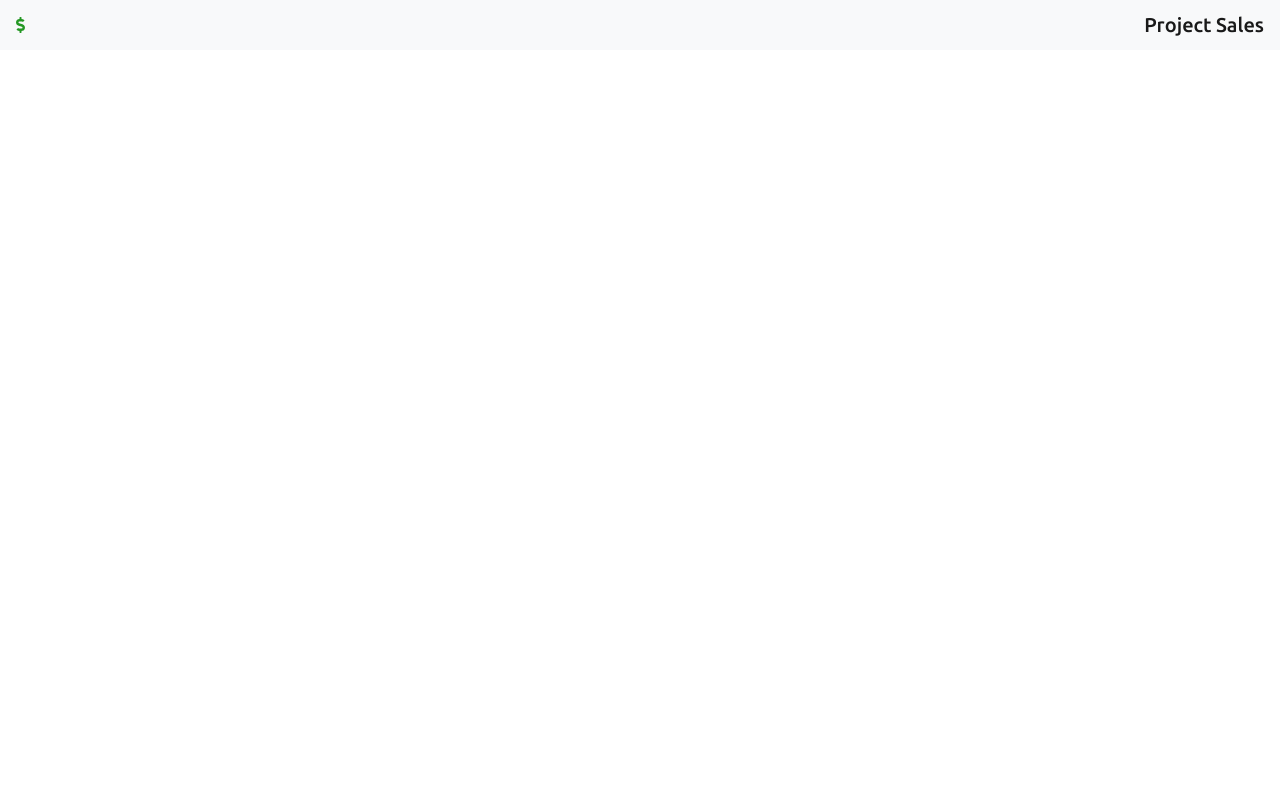
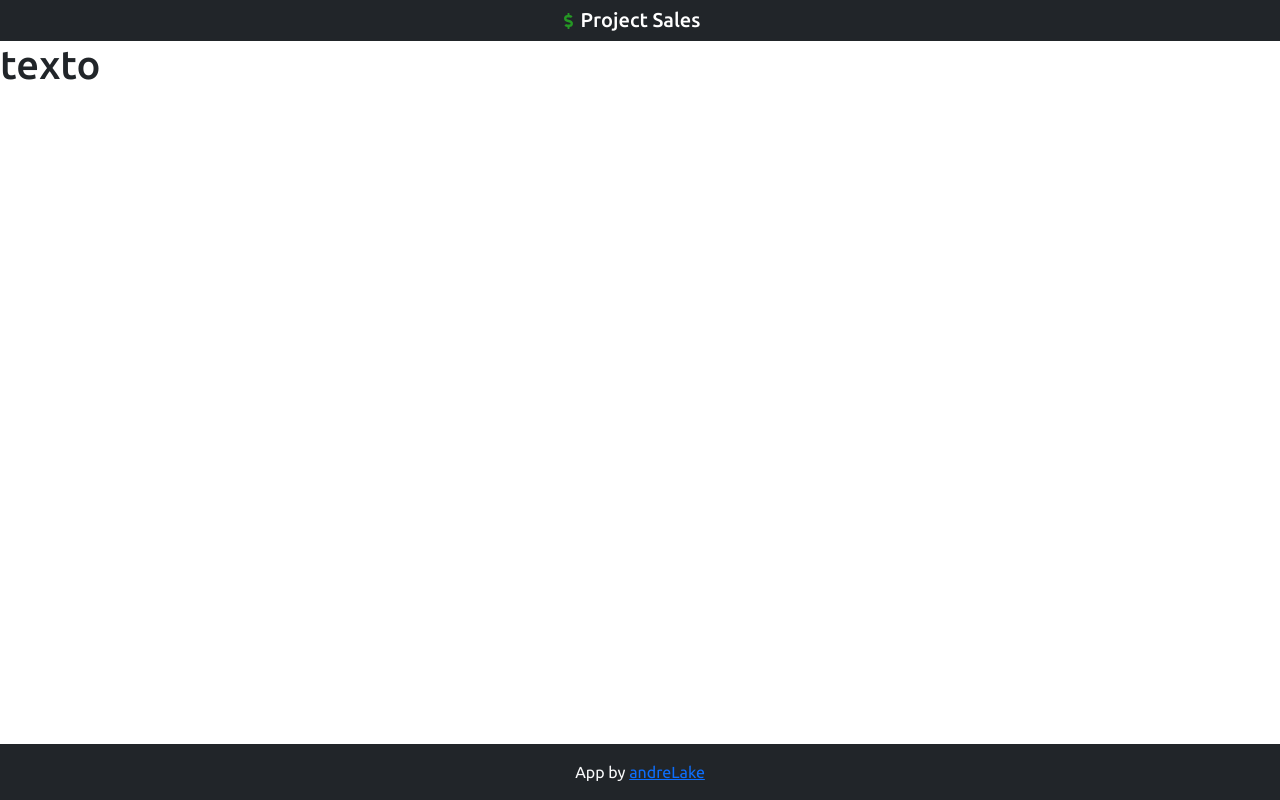
Before and after one commit to andrelake/project-sales-react, a React (Create React App) app in the folder frontend/: page / in a window 1280 px wide. Built offline with nearby package versions, Linux system fonts and the light colour scheme.

Commit message:
frontend - footer

```diff
--- a/frontend/public/index.html
+++ b/frontend/public/index.html
@@ -15,5 +15,6 @@
 
     <noscript>You need to enable JavaScript to run this app.</noscript>
     <div id="root"></div>
+
   </body>
 </html>
--- a/frontend/src/App.tsx
+++ b/frontend/src/App.tsx
@@ -1,9 +1,14 @@
 import Navbar from "./components/navbar";
+import Footer from "./components/footer";
 
 function App() {
   return (
       <>
-          <Navbar></Navbar>
+          <Navbar/>
+          <div>
+              <h1>texto</h1>
+          </div>
+          <Footer></Footer>
       </>
   );
 }
--- /dev/null
+++ b/frontend/src/components/footer/index.tsx
@@ -0,0 +1,11 @@
+function Footer() {
+    return (
+        <footer className={"footer mt-auto py-3 bg-dark"}>
+            <div className={"container"}>
+                <span className={"text-light"} title={"andreLake Github"}>App by <a href={"https://github.com/andrelake"}>andreLake</a></span>
+            </div>
+        </footer>
+    );
+}
+
+export default Footer;
--- a/frontend/src/components/navbar/index.tsx
+++ b/frontend/src/components/navbar/index.tsx
@@ -2,12 +2,14 @@ import { FontAwesomeIcon } from '@fortawesome/react-fontawesome';
 
 function Navbar() {
     return (
-        <div className={"d-flex flex-row"}>
-            <nav className="navbar navbar-light bg-light w-100">
-                <FontAwesomeIcon className={"icon-color-secondary ms-sm-3"} icon={["fas","dollar-sign"]} />
-                <span className="navbar-brand mb-0 h1">Project Sales</span>
-            </nav>
-        </div>
+        <nav className="navbar navbar-dark bg-dark navbar-expand-sm sticky-top">
+            <div className={"container-fluid"}>
+                <div className={"row-cols-auto mx-auto float-lg-start"}>
+                    <FontAwesomeIcon className={"icon-color-secondary"} icon={["fas","dollar-sign"]} />
+                    <span className="navbar-brand h1 ms-2">Project Sales</span>
+                </div>
+            </div>
+        </nav>
     );
 }
 
```
